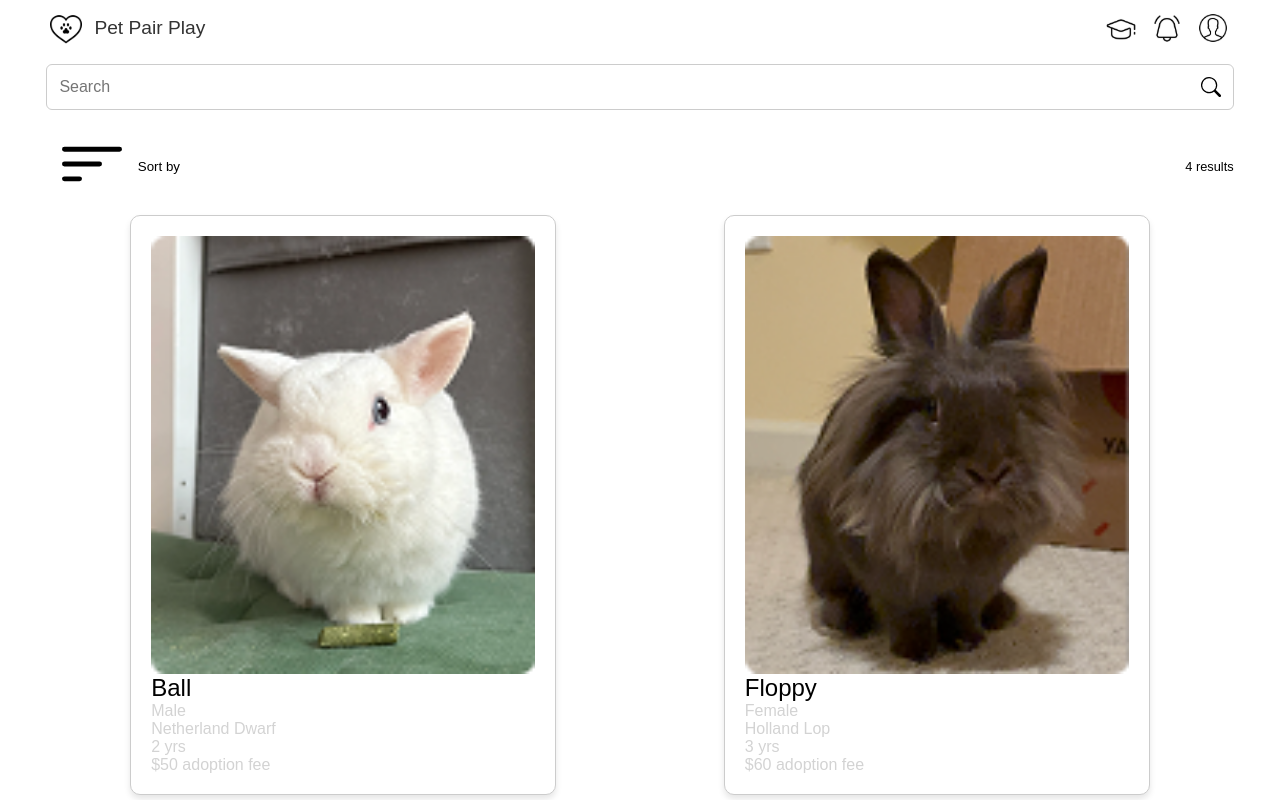
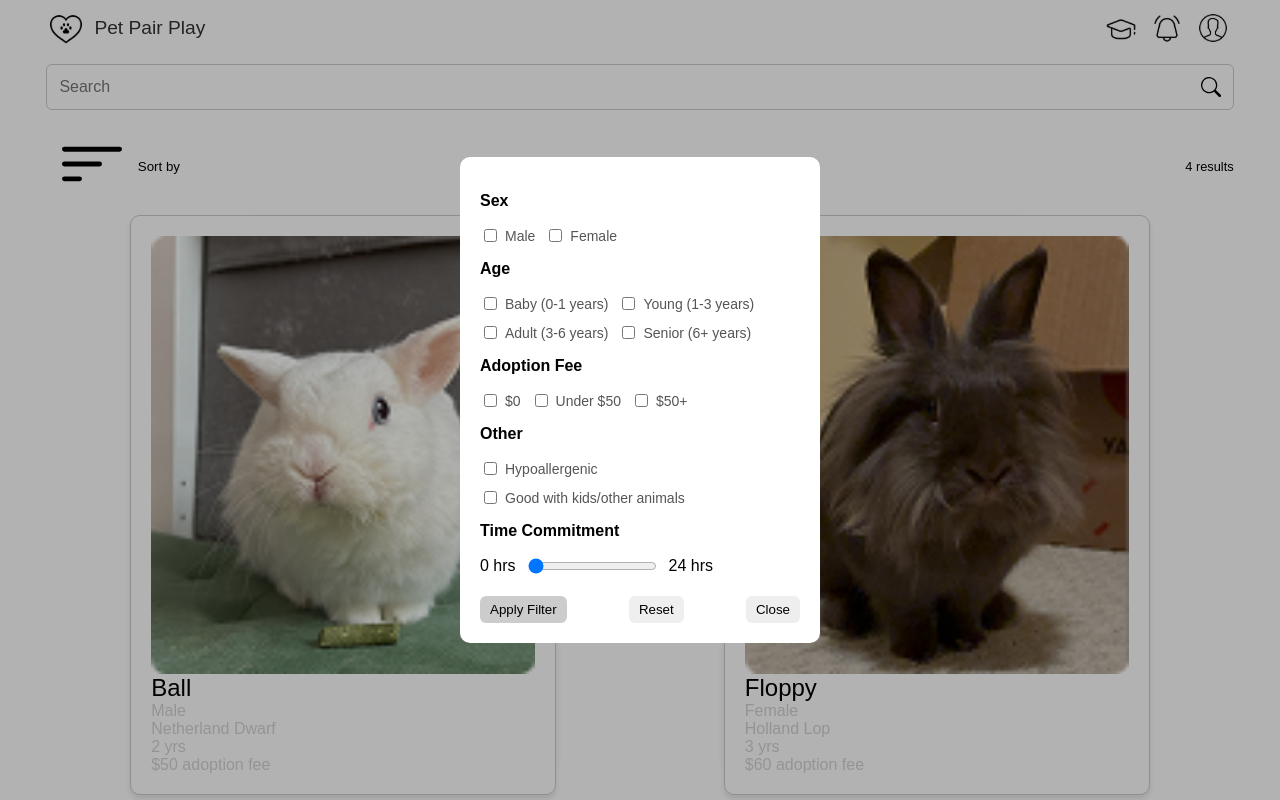
Before and after one commit to changlongwu/petPair, a React (Vite) app in the folder petPair/: page /display in a window 1280 px wide. Both pictures are taken after a click on the button "Sort by". Shown: the top 800 px of the page. Built offline with nearby package versions, Linux system fonts and the light colour scheme.

Commit message:
finfish filter

```diff
--- a/petPair/src/components/filter/Filter.css
+++ b/petPair/src/components/filter/Filter.css
@@ -2,21 +2,23 @@
   position: fixed;
   top: 0;
   left: 0;
-  width: 100%;
-  height: 100%;
+  width: 100vw;
+  height: 100vh;
   background: rgba(0,0,0,0.3);
   display: flex;
   justify-content: center;
   align-items: center;
+  z-index: 10002;
 }
 
 .filter-container {
   background: white;
   border-radius: 10px;
   padding: 20px;
-  width: 300px;
+  width: 320px;
   max-height: 90%;
   overflow-y: auto;
+  font-family: 'Poppins', sans-serif;
 }
 
 .filter-container h3 {
@@ -24,10 +26,20 @@
   margin-top: 15px;
 }
 
+/* 多个 checkbox 一行显示 */
+.filter-group {
+  display: flex;
+  flex-wrap: wrap; /* 自动换行 */
+  gap: 10px; /* 间距 */
+  margin-top: 5px;
+}
+
 .filter-container label {
-  display: block;
+  display: flex;
+  align-items: center;
   font-size: 14px;
   color: #555;
+  gap: 5px;
 }
 
 .time-slider {
--- a/petPair/src/components/filter/Filter.jsx
+++ b/petPair/src/components/filter/Filter.jsx
@@ -5,9 +5,7 @@ const Filter = ({ onApply, onClose }) => {
   const [filters, setFilters] = useState({
     sex: [],
     age: [],
-    size: [],
     fee: [],
-    specialNeeds: [],
     other: [],
     time: 0
   });
@@ -28,35 +26,46 @@ const Filter = ({ onApply, onClose }) => {
     setFilters(prev => ({ ...prev, time: e.target.value }));
   };
 
+  const resetFilters = () => {
+    setFilters({
+      sex: [],
+      age: [],
+      fee: [],
+      other: [],
+      time: 0
+    });
+  };
+
   return (
     <div className="filter-overlay">
       <div className="filter-container">
+
         <h3>Sex</h3>
-        <label><input type="checkbox" onChange={() => handleCheckboxChange("sex", "Male")} /> Male</label>
-        <label><input type="checkbox" onChange={() => handleCheckboxChange("sex", "Female")} /> Female</label>
+        <div className="filter-group">
+          <label><input type="checkbox" checked={filters.sex.includes("Male")} onChange={() => handleCheckboxChange("sex", "Male")} /> Male</label>
+          <label><input type="checkbox" checked={filters.sex.includes("Female")} onChange={() => handleCheckboxChange("sex", "Female")} /> Female</label>
+        </div>
 
         <h3>Age</h3>
-        <label><input type="checkbox" onChange={() => handleCheckboxChange("age", "Baby")} /> Baby</label>
-        <label><input type="checkbox" onChange={() => handleCheckboxChange("age", "Adult")} /> Adult</label>
-        <label><input type="checkbox" onChange={() => handleCheckboxChange("age", "Senior")} /> Senior</label>
-
-        <h3>Size</h3>
-        <label><input type="checkbox" onChange={() => handleCheckboxChange("size", "Small")} /> Small</label>
-        <label><input type="checkbox" onChange={() => handleCheckboxChange("size", "Med")} /> Med</label>
-        <label><input type="checkbox" onChange={() => handleCheckboxChange("size", "Large")} /> Large</label>
+        <div className="filter-group">
+          <label><input type="checkbox" checked={filters.age.includes("Baby")} onChange={() => handleCheckboxChange("age", "Baby")} /> Baby (0-1 years)</label>
+          <label><input type="checkbox" checked={filters.age.includes("Young")} onChange={() => handleCheckboxChange("age", "Young")} /> Young (1-3 years)</label>
+          <label><input type="checkbox" checked={filters.age.includes("Adult")} onChange={() => handleCheckboxChange("age", "Adult")} /> Adult (3-6 years)</label>
+          <label><input type="checkbox" checked={filters.age.includes("Senior")} onChange={() => handleCheckboxChange("age", "Senior")} /> Senior (6+ years)</label>
+        </div>
 
         <h3>Adoption Fee</h3>
-        <label><input type="checkbox" onChange={() => handleCheckboxChange("fee", "$0")} /> $0</label>
-        <label><input type="checkbox" onChange={() => handleCheckboxChange("fee", "Under $20")} /> Under $20</label>
-        <label><input type="checkbox" onChange={() => handleCheckboxChange("fee", "$20+")} /> $20+</label>
-
-        <h3>Open to special needs?</h3>
-        <label><input type="checkbox" onChange={() => handleCheckboxChange("specialNeeds", "Yes")} /> Yes</label>
-        <label><input type="checkbox" onChange={() => handleCheckboxChange("specialNeeds", "No")} /> No</label>
+        <div className="filter-group">
+          <label><input type="checkbox" checked={filters.fee.includes("$0")} onChange={() => handleCheckboxChange("fee", "$0")} /> $0</label>
+          <label><input type="checkbox" checked={filters.fee.includes("Under $50")} onChange={() => handleCheckboxChange("fee", "Under $50")} /> Under $50</label>
+          <label><input type="checkbox" checked={filters.fee.includes("$50+")} onChange={() => handleCheckboxChange("fee", "$50+")} /> $50+</label>
+        </div>
 
         <h3>Other</h3>
-        <label><input type="checkbox" onChange={() => handleCheckboxChange("other", "Hypoallergenic")} /> Hypoallergenic</label>
-        <label><input type="checkbox" onChange={() => handleCheckboxChange("other", "Good with kids/other animals")} /> Good with kids/other animals</label>
+        <div className="filter-group">
+          <label><input type="checkbox" checked={filters.other.includes("Hypoallergenic")} onChange={() => handleCheckboxChange("other", "Hypoallergenic")} /> Hypoallergenic</label>
+          <label><input type="checkbox" checked={filters.other.includes("Good with kids/other animals")} onChange={() => handleCheckboxChange("other", "Good with kids/other animals")} /> Good with kids/other animals</label>
+        </div>
 
         <h3>Time Commitment</h3>
         <div className="time-slider">
@@ -67,8 +76,10 @@ const Filter = ({ onApply, onClose }) => {
 
         <div className="filter-buttons">
           <button onClick={() => onApply(filters)}>Apply Filter</button>
+          <button onClick={resetFilters}>Reset</button>
           <button onClick={onClose}>Close</button>
         </div>
+
       </div>
     </div>
   );
--- a/petPair/src/components/petSimulation/PetSimulation.jsx
+++ b/petPair/src/components/petSimulation/PetSimulation.jsx
@@ -38,6 +38,10 @@ const PetSimulation = ()=>{
 
                     </div>
                 </div>
+
+                <div >
+
+                </div>
                 <Clock/>
 
             </div>
--- a/petPair/src/main.jsx
+++ b/petPair/src/main.jsx
@@ -21,6 +21,7 @@ ReactDOM.createRoot(document.getElementById('root')).render(
         <Route index element={<RabbitDisplayPage/>}/>
         <Route path='detail/:id' element={<RabbitDetail/>}/>
         <Route path='simulation/:id' element={<PetSimulationPage/>}/>
+
       </Route>
     </Routes>
   </BrowserRouter>
--- a/petPair/src/routes/RabbitDisplayPage.css
+++ b/petPair/src/routes/RabbitDisplayPage.css
@@ -26,6 +26,12 @@
     /* width: 80vw; 你可以自定义宽度 */
     margin: 2vh 0;
     height: 5.5vh;
+    transition: border-color 0.3s ease;
+  }
+
+  .search-bar:focus-within {
+    border-color: #007bff;
+    box-shadow: 0 0 0 2px rgba(0, 123, 255, 0.25);
   }
 
   .search-bar input {
@@ -34,7 +40,6 @@
     padding: 8px 12px;
     font-size: 16px;
     outline: none; /* 去掉蓝色边框 */
-
   }
 
   .search-bar button {
@@ -45,6 +50,15 @@
     display: flex;
     align-items: center;  /* 垂直居中 */
     justify-content: center; /* 水平居中 */
+    transition: background-color 0.2s ease;
+  }
+
+  .search-bar button:hover {
+    background-color: #f8f9fa;
+  }
+
+  .search-bar button:active {
+    background-color: #e9ecef;
   }
 
   .search-bar button img {
@@ -71,6 +85,20 @@
     cursor: pointer;
     margin: 0 0;
   }
+  .clear-filters-button {
+    background-color: #f8f9fa;
+    border: 1px solid #dee2e6;
+    border-radius: 4px;
+    padding: 6px 12px;
+    font-size: 0.8rem;
+    cursor: pointer;
+    color: #6c757d;
+    transition: all 0.2s ease;
+  }
+  .clear-filters-button:hover {
+    background-color: #e9ecef;
+    color: #495057;
+  }
   .sort-part p {
     font-size: 0.8rem;
   }
@@ -79,3 +107,25 @@
     color: inherit;          /* 继承父元素字体颜色 */
     text-decoration: none;   /* 去掉下划线 */
   }
+
+  .no-results {
+    display: flex;
+    flex-direction: column;
+    align-items: center;
+    justify-content: center;
+    width: 100%;
+    padding: 40px 20px;
+    text-align: center;
+    color: #6c757d;
+  }
+
+  .no-results p {
+    margin: 5px 0;
+    font-size: 16px;
+  }
+
+  .no-results p:first-child {
+    font-size: 18px;
+    font-weight: 500;
+    color: #495057;
+  }
--- a/petPair/src/routes/RabbitDisplayPage.jsx
+++ b/petPair/src/routes/RabbitDisplayPage.jsx
@@ -11,49 +11,183 @@ const RabbitDisplayPage = ()=>{
     const [rabbits, setRabbits] = useState([]);
     const [filteredNumbers, setFilteredNumbers]= useState(0);
     const [showFilter, setShowFilter] = useState(false);
+    const [activeFilters, setActiveFilters] = useState({});
+    const [searchTerm, setSearchTerm] = useState('');
+    const [originalRabbits, setOriginalRabbits] = useState([]);
 
     useEffect(()=>{
         setRabbits(rabbitData.rabbits)
+        setOriginalRabbits(rabbitData.rabbits)
         setFilteredNumbers(rabbitData.rabbits.length)
     },[])
-    console.log(rabbits)
 
+    // 搜索功能
+    const handleSearch = (searchValue) => {
+        setSearchTerm(searchValue);
 
+        if (!searchValue.trim()) {
+            // 如果搜索框为空，显示所有兔子
+            setRabbits(originalRabbits);
+            setFilteredNumbers(originalRabbits.length);
+            return;
+        }
+
+        const filtered = originalRabbits.filter(rabbit => {
+            const name = rabbit.card_page.name.toLowerCase();
+            const sex = rabbit.card_page.sex.toLowerCase();
+            const searchLower = searchValue.toLowerCase();
+
+            return name.includes(searchLower) || sex.includes(searchLower);
+        });
+
+        setRabbits(filtered);
+        setFilteredNumbers(filtered.length);
+    };
+
+    // 处理搜索按钮点击
+    const handleSearchButtonClick = () => {
+        // 搜索按钮点击时重新应用搜索（如果需要的话）
+        handleSearch(searchTerm);
+    };
+
+    // 处理回车键搜索
+    const handleKeyPress = (e) => {
+        if (e.key === 'Enter') {
+            handleSearchButtonClick();
+        }
+    };
+
+    // 应用筛选
+    const applyFilter = (filters) => {
+        let filtered = originalRabbits;
+
+        // 先应用搜索过滤
+        if (searchTerm.trim()) {
+            filtered = filtered.filter(rabbit => {
+                const name = rabbit.card_page.name.toLowerCase();
+                const sex = rabbit.card_page.sex.toLowerCase();
+                const searchLower = searchTerm.toLowerCase();
+
+                return name.includes(searchLower) || sex.includes(searchLower);
+            });
+        }
+
+        // 按 sex 过滤
+        if (filters.sex.length > 0) {
+            filtered = filtered.filter(r =>
+                filters.sex.includes(r.card_page.sex)
+            );
+        }
+
+        // 按 age 过滤
+        if (filters.age.length > 0) {
+            filtered = filtered.filter(r => {
+                const age = r.card_page.age;
+                return filters.age.some(ageRange => {
+                    switch(ageRange) {
+                        case "Baby": return age >= 0 && age <= 1;
+                        case "Young": return age > 1 && age <= 3;
+                        case "Adult": return age > 3 && age <= 6;
+                        case "Senior": return age > 6;
+                        default: return false;
+                    }
+                });
+            });
+        }
+
+        // 按 adoption fee 过滤
+        if (filters.fee.length > 0) {
+            filtered = filtered.filter(r => {
+                const fee = r.card_page.adoption_fee;
+                return filters.fee.some(feeRange => {
+                    switch(feeRange) {
+                        case "$0": return fee === 0;
+                        case "Under $50": return fee > 0 && fee < 50;
+                        case "$50+": return fee >= 50;
+                        default: return false;
+                    }
+                });
+            });
+        }
+
+        // 这里你可以加 time slider 的逻辑
+        // if (filters.time > 0) {...}
+
+        setRabbits(filtered);
+        setFilteredNumbers(filtered.length);
+        setActiveFilters(filters);
+        setShowFilter(false);
+    };
+
+    // 清除所有筛选
+    const clearAllFilters = () => {
+        setRabbits(originalRabbits);
+        setFilteredNumbers(originalRabbits.length);
+        setActiveFilters({});
+        setSearchTerm('');
+    };
+
+    // 检查是否有活跃的筛选
+    const hasActiveFilters = () => {
+        return Object.values(activeFilters).some(filter =>
+            Array.isArray(filter) ? filter.length > 0 : filter > 0
+        ) || searchTerm.trim() !== '';
+    };
 
     return (
         <div className="display-page-container">
-            {/* seacrh bar */}
+            {/* search bar */}
             <div className="search-bar">
-                <input type="text" placeholder="Search"/>
-                <button>
+                <input
+                    type="text"
+                    placeholder="Search"
+                    value={searchTerm}
+                    onChange={(e) => handleSearch(e.target.value)}
+                    onKeyPress={handleKeyPress}
+                />
+                <button onClick={handleSearchButtonClick}>
                     <img src={SearchIcon} alt="" />
                 </button>
             </div>
 
             <div className="sort-part">
-                <button className="sort-button">
+                <button className="sort-button" onClick={()=>{setShowFilter(true)}}>
                     <img src={SortIcon} alt="" className="sort-icon"/>
                     <span>Sort by</span>
                 </button>
 
+                {hasActiveFilters() && (
+                    <button className="clear-filters-button" onClick={clearAllFilters}>
+                        Clear All Filters
+                    </button>
+                )}
+
                 <p>{filteredNumbers} results</p>
             </div>
 
-
-
-
             <div className="display-body">
                 {
-                    rabbits.map(rabbit=>(
-
-                        <Link to={`/display/detail/${rabbit.card_page.id}` } key={rabbit.id} className="rabbit-link">
-                            <RabbitCard key={rabbit.card_page.id} rabbit={rabbit}/>
-                        </Link>
-
-                    ))
+                    rabbits.length > 0 ? (
+                        rabbits.map(rabbit=>(
+                            <Link to={`/display/detail/${rabbit.card_page.id}` } key={rabbit.id} className="rabbit-link">
+                                <RabbitCard key={rabbit.card_page.id} rabbit={rabbit}/>
+                            </Link>
+                        ))
+                    ) : (
+                        <div className="no-results">
+                            <p>No rabbits found matching your search criteria.</p>
+                            <p>Try adjusting your search terms or filters.</p>
+                        </div>
+                    )
                 }
 
             </div>
+            {showFilter && (
+                <Filter
+                    onApply={applyFilter}
+                    onClose={() => setShowFilter(false)}
+                />
+            )}
         </div>
 
     )
```
